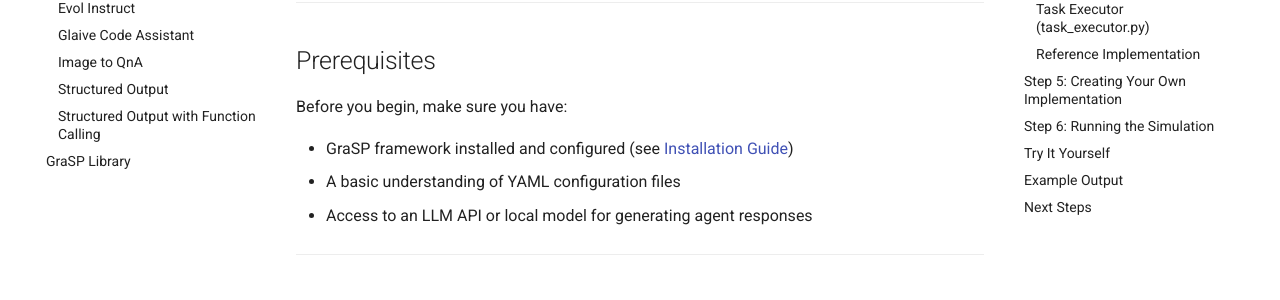
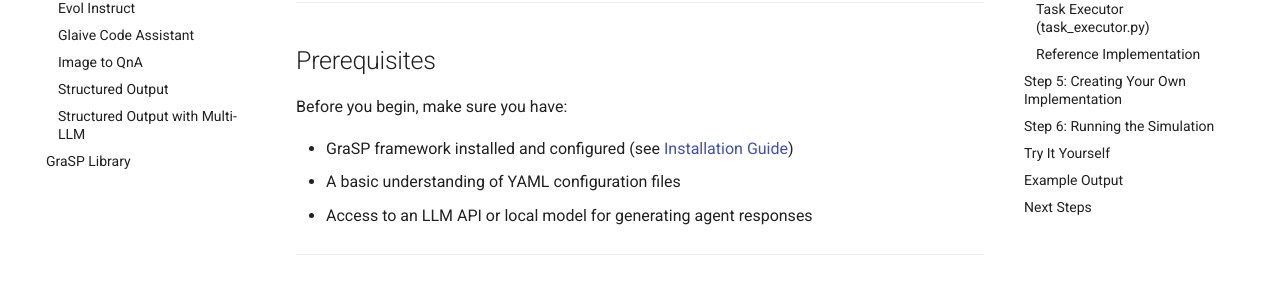
Before and after one commit to ServiceNow/SyGra, an MkDocs documentation site: the page built from docs/tutorials/agent_simulation_tutorial.md, in a window 1280 px wide. Shown: the part 372-672 px from the top of the page. Built offline with MkDocs 1.6.1 and Material for MkDocs 9.7.7, drawn with Linux system fonts in a browser that asks for light colours; comment, search, counter and statistics services are not loaded; some of the changed lines change nothing that is shown.

Commit message:
minor fixes

```diff
--- a/docs/tutorials/agent_simulation_tutorial.md
+++ b/docs/tutorials/agent_simulation_tutorial.md
@@ -164,5 +164,5 @@
 
 ## Next Steps
 
-- Learn how to [use tool interventions](agent_tool_simulation.md) for more grounded conversations
-- Explore [structured output](structured_output.md) to format results
+- Learn how to [use tool interventions](agent_tool_simulation_tutorial.md) for more grounded conversations
+- Explore [structured output](structured_output_tutorial.md) to format results
--- a/mkdocs.yml
+++ b/mkdocs.yml
@@ -56,7 +56,7 @@
       - Glaive Code Assistant: tutorials/glaive_code_assistant_tutorial.md
       - Image to QnA: tutorials/image_to_qna_tutorial.md
       - Structured Output: tutorials/structured_output_tutorial.md
-      - Structured Output with Function Calling: tutorials/structured_output_function_calling_tutorial.md
+      - Structured Output with Multi-LLM: tutorials/structured_output_with_multi_llm_tutorial.md
   - GraSP Library: grasp_library.md
 plugins:
   - search
```
